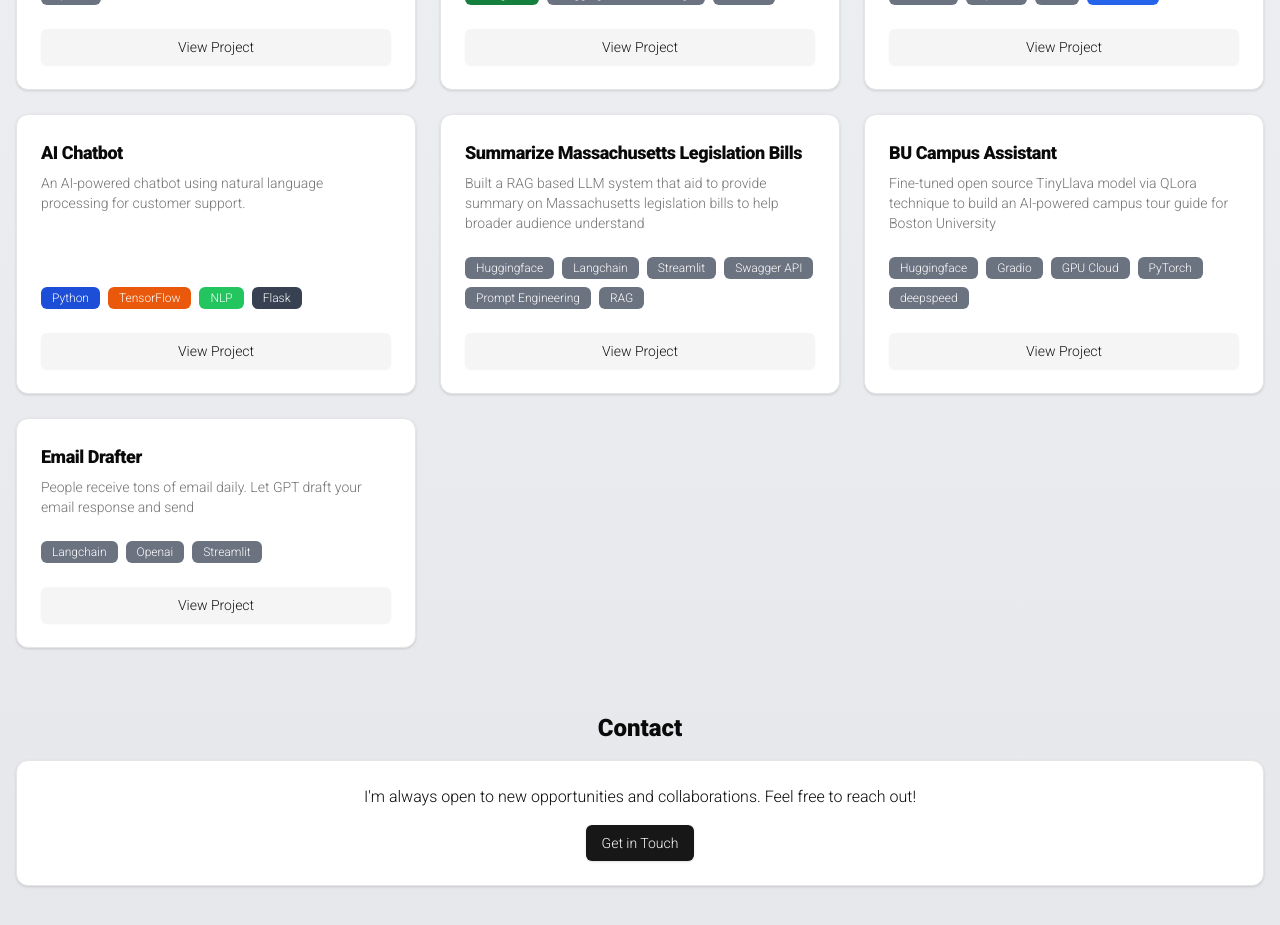
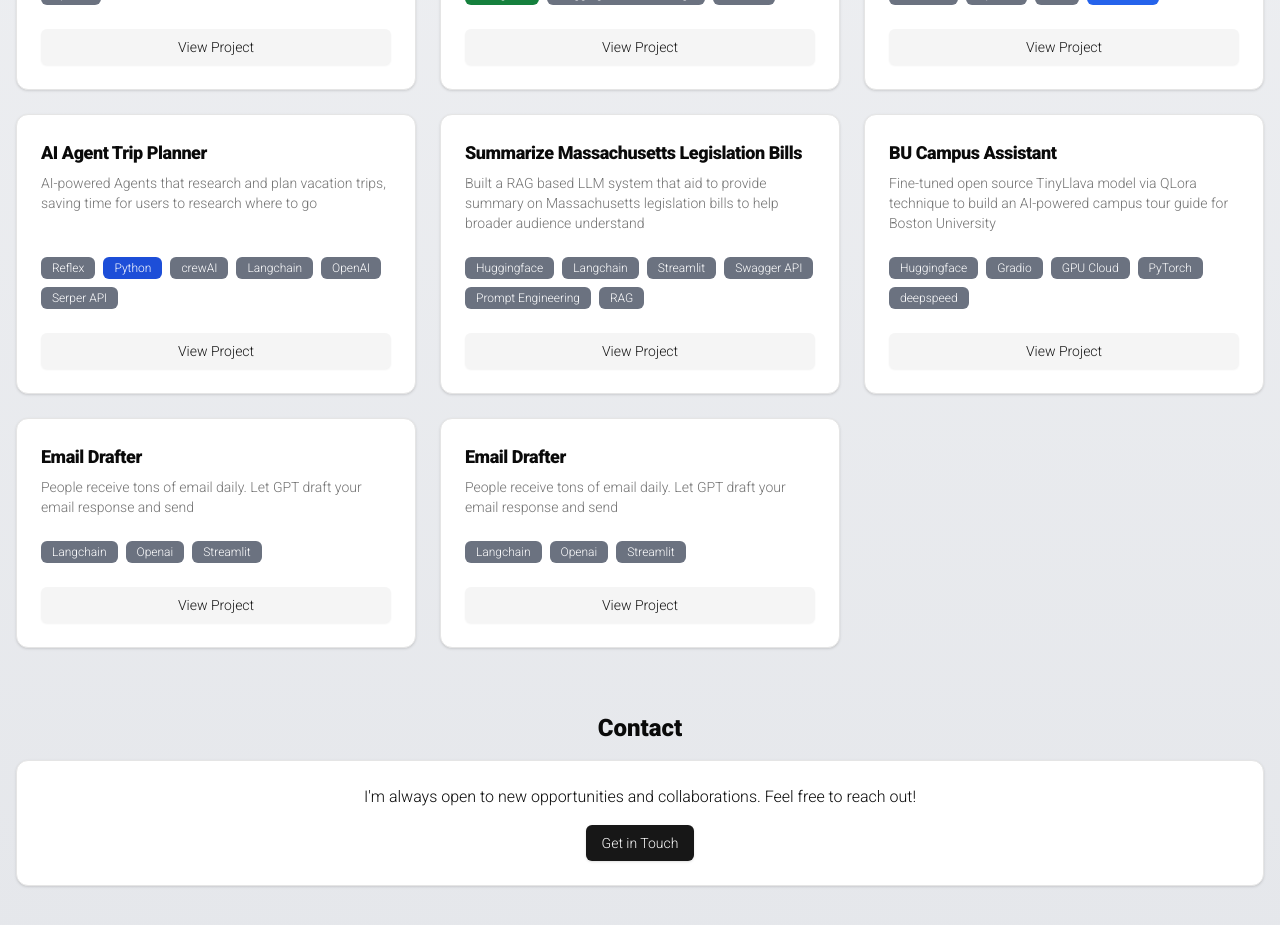
Before and after one commit to weibb123/weibb123.github.io, a Next.js app: page / in a window 1280 px wide. Shown: the part 1000-1925 px from the top of the page. Built offline with nearby package versions, Linux system fonts and the light colour scheme.

Commit message:
new context

```diff
--- a/components/app-page.tsx
+++ b/components/app-page.tsx
@@ -59,10 +59,10 @@ export function HomePage() {
       skills: ['Streamlit', 'OpenAI', 'SVG', 'REST API'],
     },
     {
-      title: 'AI Chatbot',
-      description: 'An AI-powered chatbot using natural language processing for customer support.',
-      link: 'https://github.com/johndoe/ai-chatbot',
-      skills: ['Python', 'TensorFlow', 'NLP', 'Flask'],
+      title: 'AI Agent Trip Planner',
+      description: 'AI-powered Agents that research and plan vacation trips, saving time for users to research where to go',
+      link: 'https://github.com/weibb123/crewAI_trip_planner',
+      skills: ['Reflex', 'Python', 'crewAI', 'Langchain', "OpenAI", "Serper API"],
     },
     {
       title: 'Summarize Massachusetts Legislation Bills',
@@ -75,6 +75,12 @@ export function HomePage() {
       description: 'Fine-tuned open source TinyLlava model via QLora technique to build an AI-powered campus tour guide for Boston University',
       link: 'https://github.com/weibb123/BU_TinyLLava',
       skills: ['Huggingface', 'Gradio', 'GPU Cloud', 'PyTorch', "deepspeed"],
+    },
+    {
+      title: 'Email Drafter',
+      description: 'People receive tons of email daily. Let GPT draft your email response and send',
+      link: 'https://github.com/weibb123/Email_GPT',
+      skills: ['Langchain', 'Openai', 'Streamlit'],
     },
     {
       title: 'Email Drafter',
```
